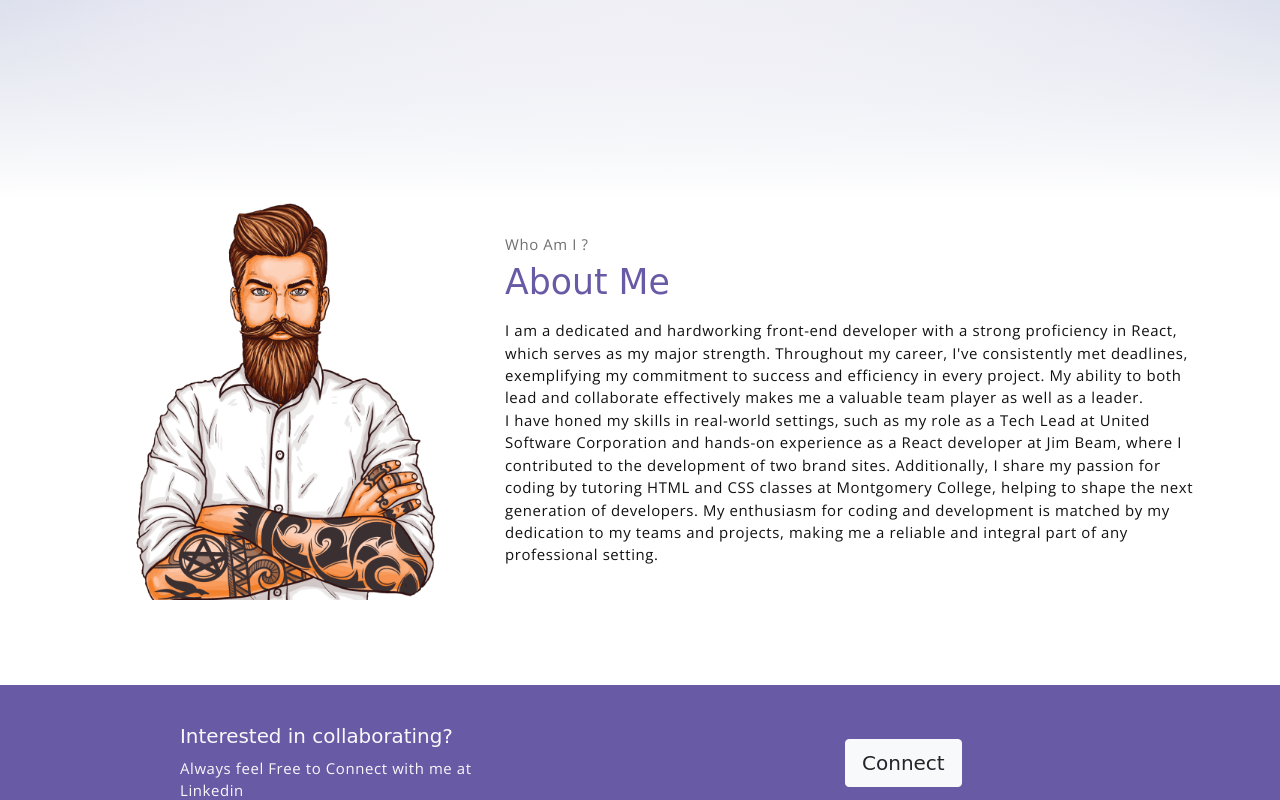
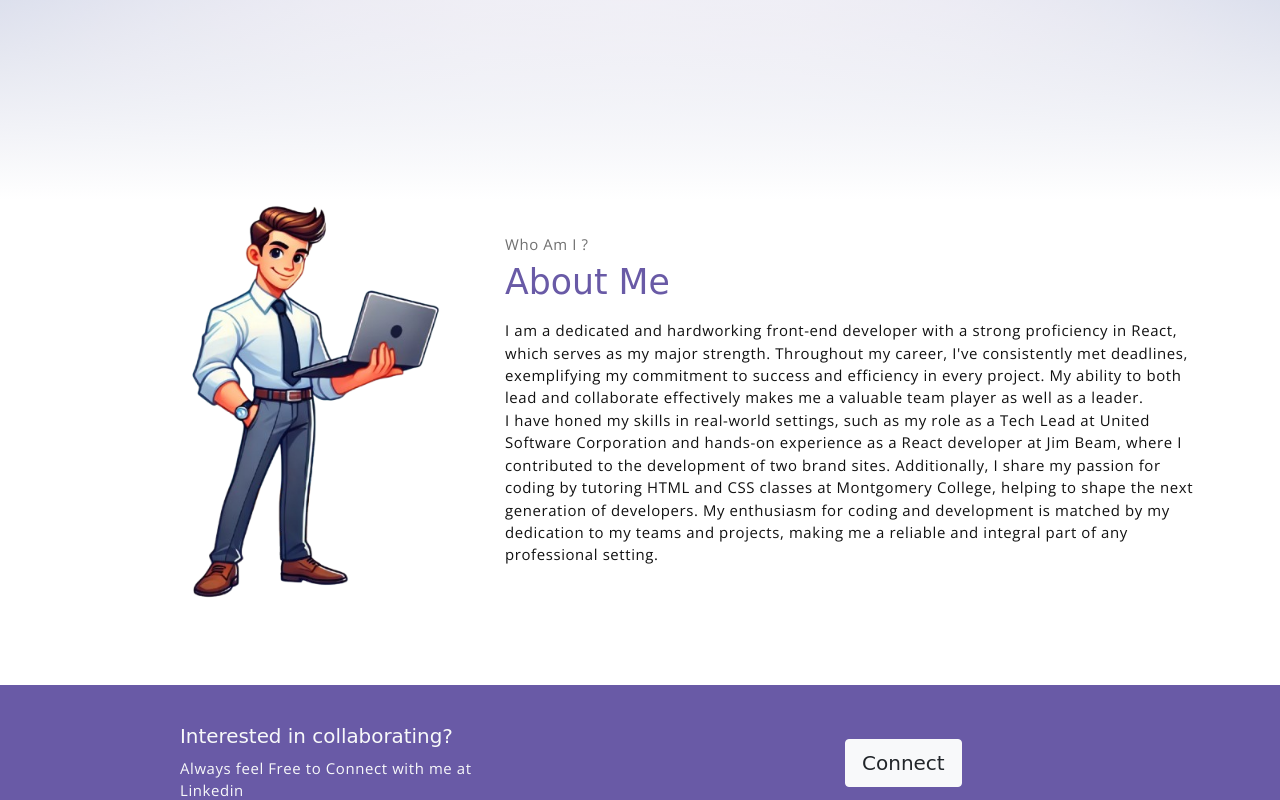
Before and after one commit to stevendev97/Portfolio, a website: page docs/index.html in a window 1280 px wide. Shown: the part 600-1400 px from the top of the page. Drawn offline with nearby package versions, Linux system fonts and the light colour scheme; a web font is replaced by a local one.

Commit message:
updated Profile Img

```diff
--- a/docs/index.html
+++ b/docs/index.html
@@ -71,7 +71,7 @@
             <!-- about wrapper -->
             <div class="about">
                 <div class="about-img-holder">
-                    <img src="assets/imgs/man.png" class="about-img"
+                    <img src="assets/imgs/profile.png" class="about-img"
                         alt="Download free bootstrap 4 landing page, free boootstrap 4 templates, Download free bootstrap 4.1 landing page, free boootstrap 4.1.1 templates, meyawo Landing page">
                 </div>
                 <div class="about-caption">
```
Also changed, not shown: docs/assets/imgs/profile.png (added), 2 other files.
